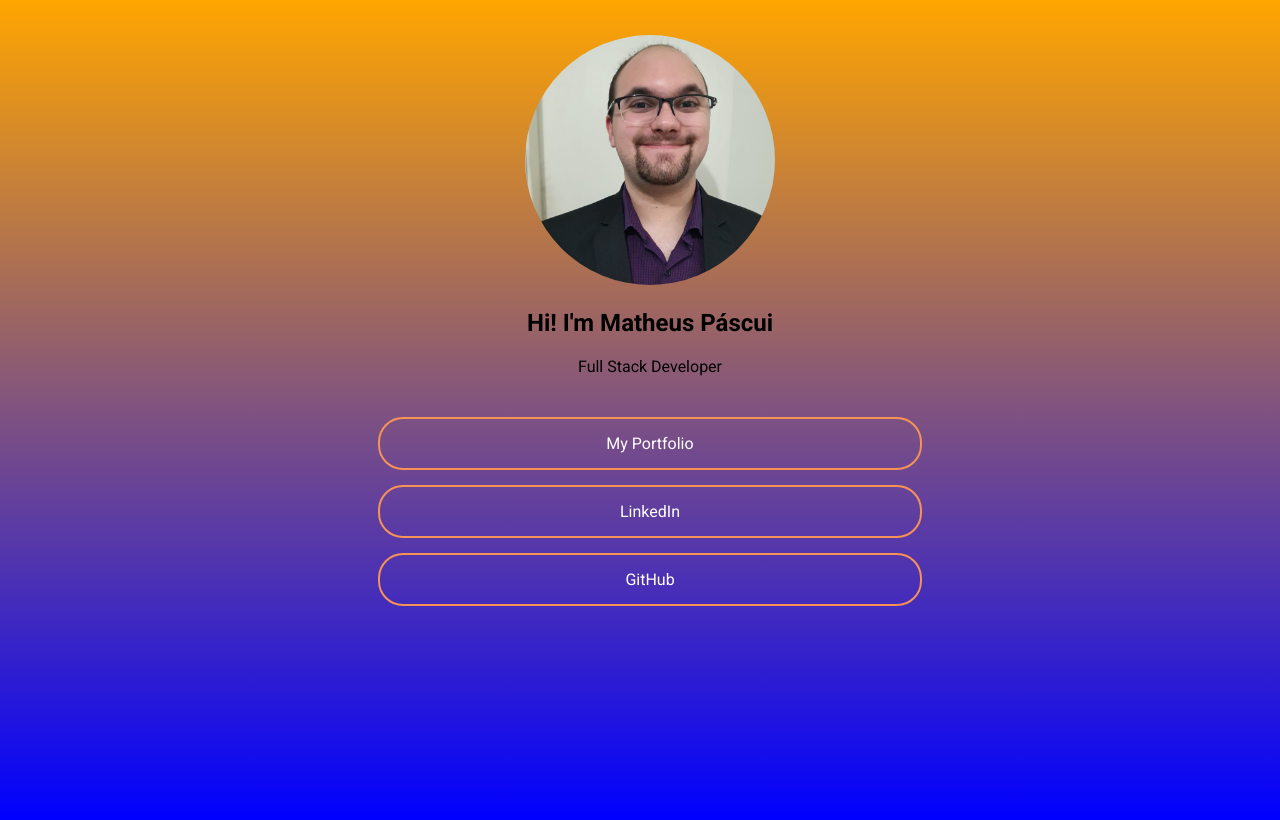
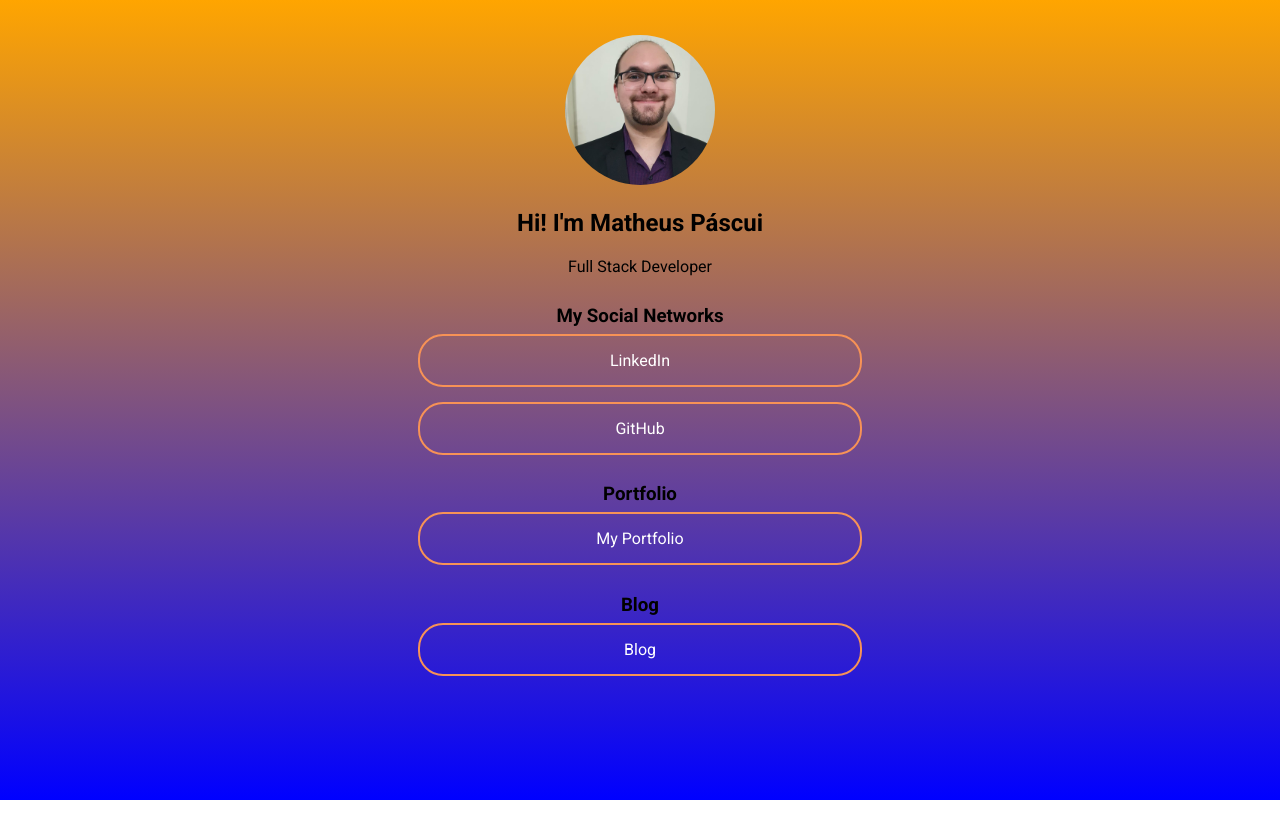
Before and after one commit to matheuspascui/personalLinkTree, a plain HTML site: page index.html in a window 1280 px wide. Drawn offline with Linux system fonts and the light colour scheme.

Commit message:
Fixing styles and adding other links

```diff
--- a/index.html
+++ b/index.html
@@ -16,15 +16,21 @@
             <h1>Hi! I'm Matheus Páscui</h1>
             <p>Full Stack Developer</p>
         </section>
-        <a class="linkItem" href="#">
-            <div>My Portfolio</div>
-        </a>
+        <h3>My Social Networks</h3>
         <a class="linkItem" href="https://linkedin.com/in/matheus-ziantoni-pascui" target="_blank">
             <div>LinkedIn</div>
         </a>
         <a class="linkItem" href="https://github.com/matheuspascui" target="_blank">
             <div>GitHub</div>
         </a>
+        <h3>Portfolio</h3>
+        <a class="linkItem" href="#" target="_blank">
+            <div>My Portfolio</div>
+        </a>
+        <h3>Blog</h3>
+        <a class="linkItem" href="https://dev.to/matheuspascui" target="_blank">
+            <div>Blog</div>
+        </a>
     </div>
 </body>
 </html>
--- a/styles.css
+++ b/styles.css
@@ -2,10 +2,11 @@ body {
     font-family: Roboto, sans-serif;
     margin: 0;
     padding: 0;
+    background: linear-gradient(180deg, orange, blue) no-repeat fixed;
 }
 
 .profilePhoto {
-    max-height: 250px;
+    max-height: 150px;
     border-radius: 50%;
     margin-top: 10px;
     margin-left: auto;
@@ -16,6 +17,10 @@ section {
     justify-content: center;
     margin: 0 auto 10px auto;
     padding: 15px 20px;
+    padding-top: 15px;
+    padding-left: 20px;
+    padding-right: 20px;
+    padding-bottom: 0;
     text-align: center;
 }
 
@@ -26,30 +31,36 @@ section {
     margin-bottom: 5px;
     margin: 0 auto 15px;
     display: block;
-    max-width: 500px;
+    max-width: 400px;
     border: 2px solid #f79256;
     border-radius: 25px;
     color: black;
     text-align: center;
 }
 
+.linkItem:hover {
+    text-decoration: none;
+    color: black;
+    background-color: #f59f0b;
+}
+
 .linkItem div {
     text-decoration: none;
     color: white;
     justify-content: center;
+    margin-bottom: 0;
 }
 
-linkItem:hover {
-    text-decoration: none;
-    color: black;
-    background-color: #ffa093;
+
+.container{
+    padding: 10px;
+    width: auto;
+    height: auto;
 }
 
-.container{
-    background-image: linear-gradient(180deg, orange, blue);
-    background-size: 100% 100%;
-    background-repeat: repeat;
-    padding: 10px;
-    width: 100%;
-    height: 100vh;
+h3 {
+    justify-content: center;
+    text-align: center;
+    padding-top: 10px;
+    margin-bottom: 7px;
 }
```
